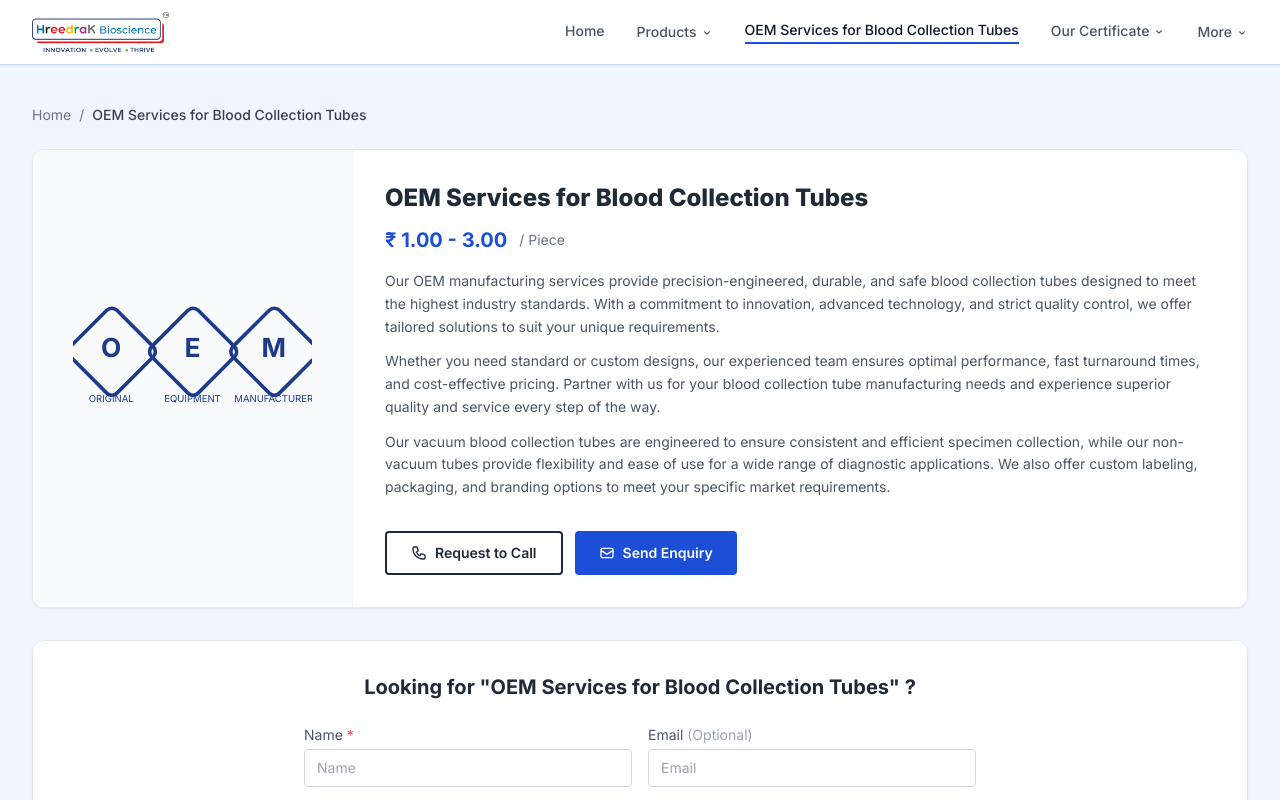
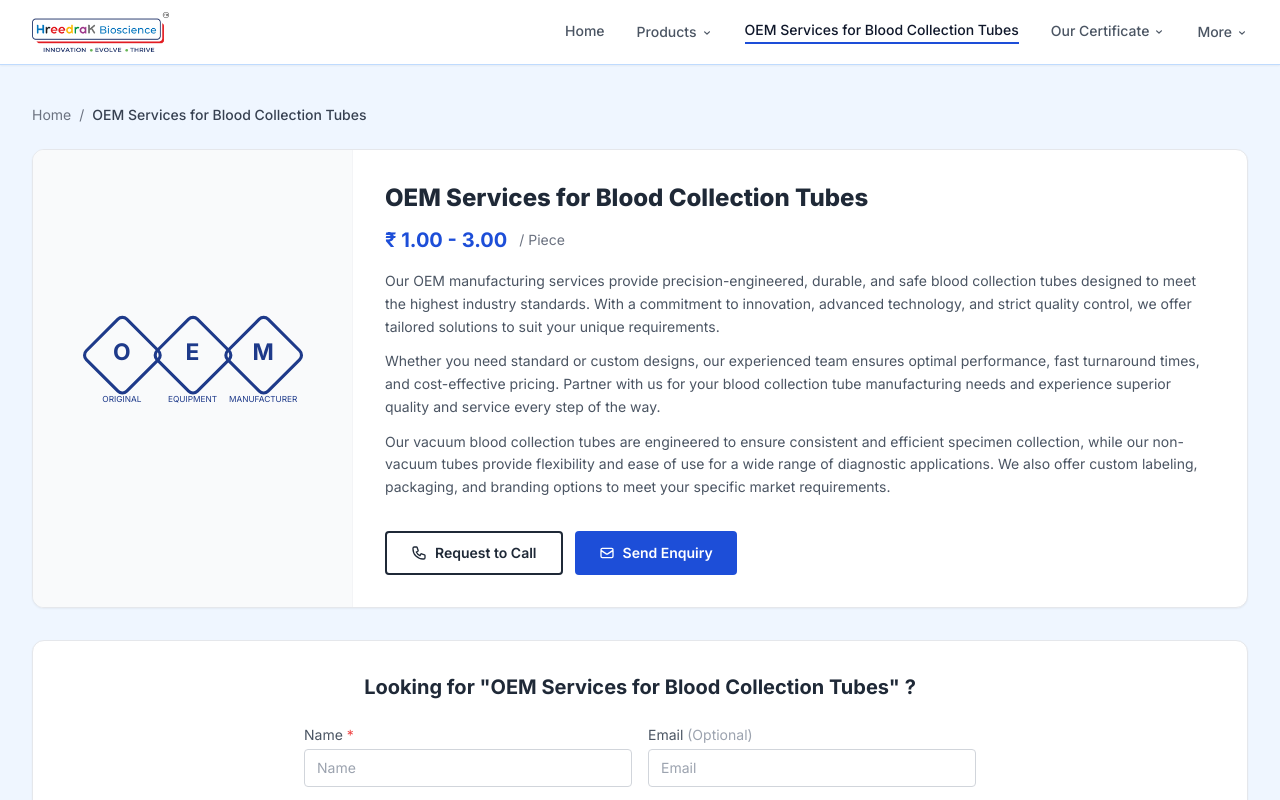
Before and after one commit to Divyadarshan007/hreedrak, a React (Vite) app: page /oem-services in a window 1280 px wide. Shown: the top 800 px of the page. Built offline with nearby package versions, Linux system fonts and the light colour scheme.

Commit message:
Update SVG positioning and text alignment in OemServices component

```diff
--- a/src/pages/OemServices.jsx
+++ b/src/pages/OemServices.jsx
@@ -97,16 +97,16 @@ const OemServices = () => {
 
             {/* Image column */}
             <div className="md:w-80 flex-shrink-0 bg-gray-50 flex items-center justify-center p-10 border-b md:border-b-0 md:border-r border-gray-100">
-              <svg viewBox="0 0 200 160" className="w-full max-w-[260px]" xmlns="http://www.w3.org/2000/svg">
+              <svg viewBox="-15 15 230 130" className="w-full max-w-[260px]" xmlns="http://www.w3.org/2000/svg">
                 <rect x="5" y="30" width="55" height="55" rx="6" fill="none" stroke="#1e3a8a" strokeWidth="3" transform="rotate(45 32.5 57.5)" />
                 <text x="32" y="62" textAnchor="middle" fontSize="22" fontWeight="bold" fill="#1e3a8a">O</text>
-                <text x="32" y="100" textAnchor="middle" fontSize="8" fill="#1e3a8a">ORIGINAL</text>
+                <text x="32" y="103" textAnchor="middle" fontSize="8" fill="#1e3a8a">ORIGINAL</text>
                 <rect x="73" y="30" width="55" height="55" rx="6" fill="none" stroke="#1e3a8a" strokeWidth="3" transform="rotate(45 100.5 57.5)" />
                 <text x="100" y="62" textAnchor="middle" fontSize="22" fontWeight="bold" fill="#1e3a8a">E</text>
-                <text x="100" y="100" textAnchor="middle" fontSize="8" fill="#1e3a8a">EQUIPMENT</text>
+                <text x="100" y="103" textAnchor="middle" fontSize="8" fill="#1e3a8a">EQUIPMENT</text>
                 <rect x="141" y="30" width="55" height="55" rx="6" fill="none" stroke="#1e3a8a" strokeWidth="3" transform="rotate(45 168.5 57.5)" />
                 <text x="168" y="62" textAnchor="middle" fontSize="22" fontWeight="bold" fill="#1e3a8a">M</text>
-                <text x="168" y="100" textAnchor="middle" fontSize="8" fill="#1e3a8a">MANUFACTURER</text>
+                <text x="168" y="103" textAnchor="middle" fontSize="8" fill="#1e3a8a">MANUFACTURER</text>
               </svg>
             </div>
 
```
